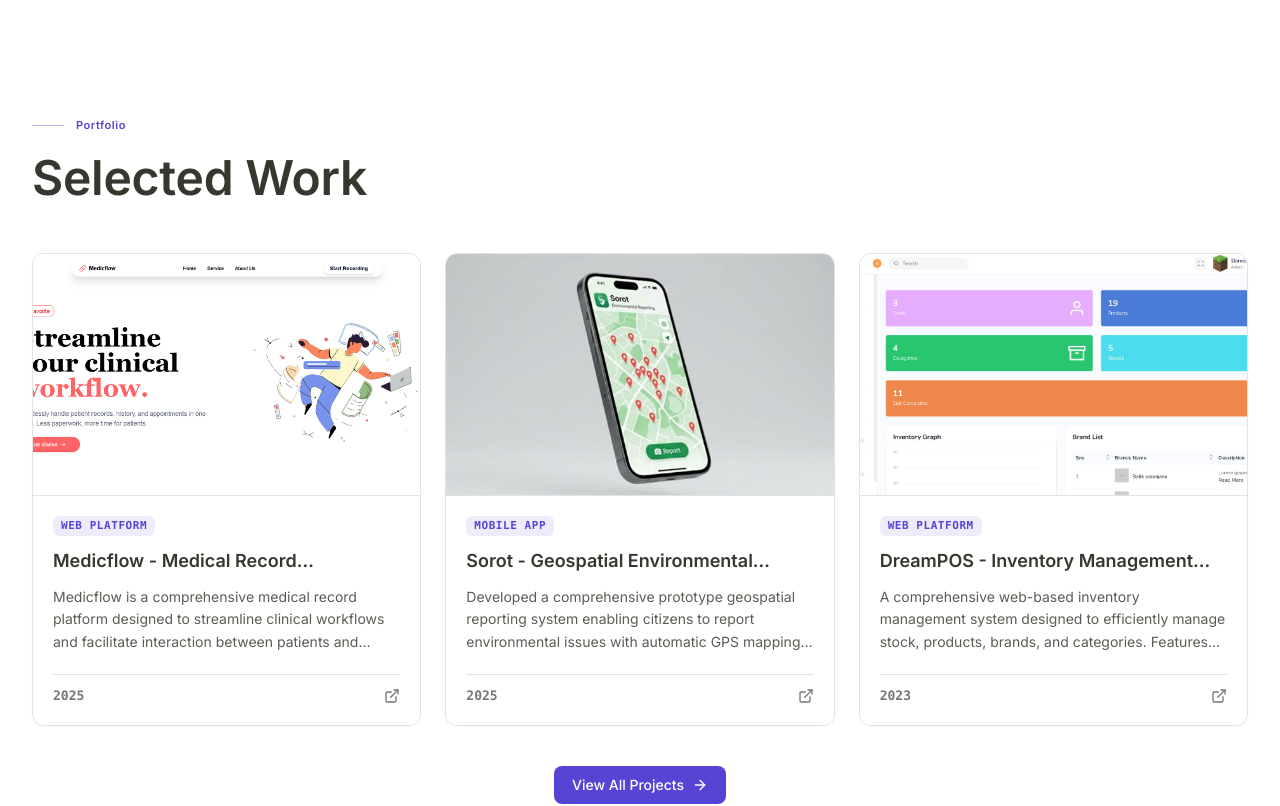
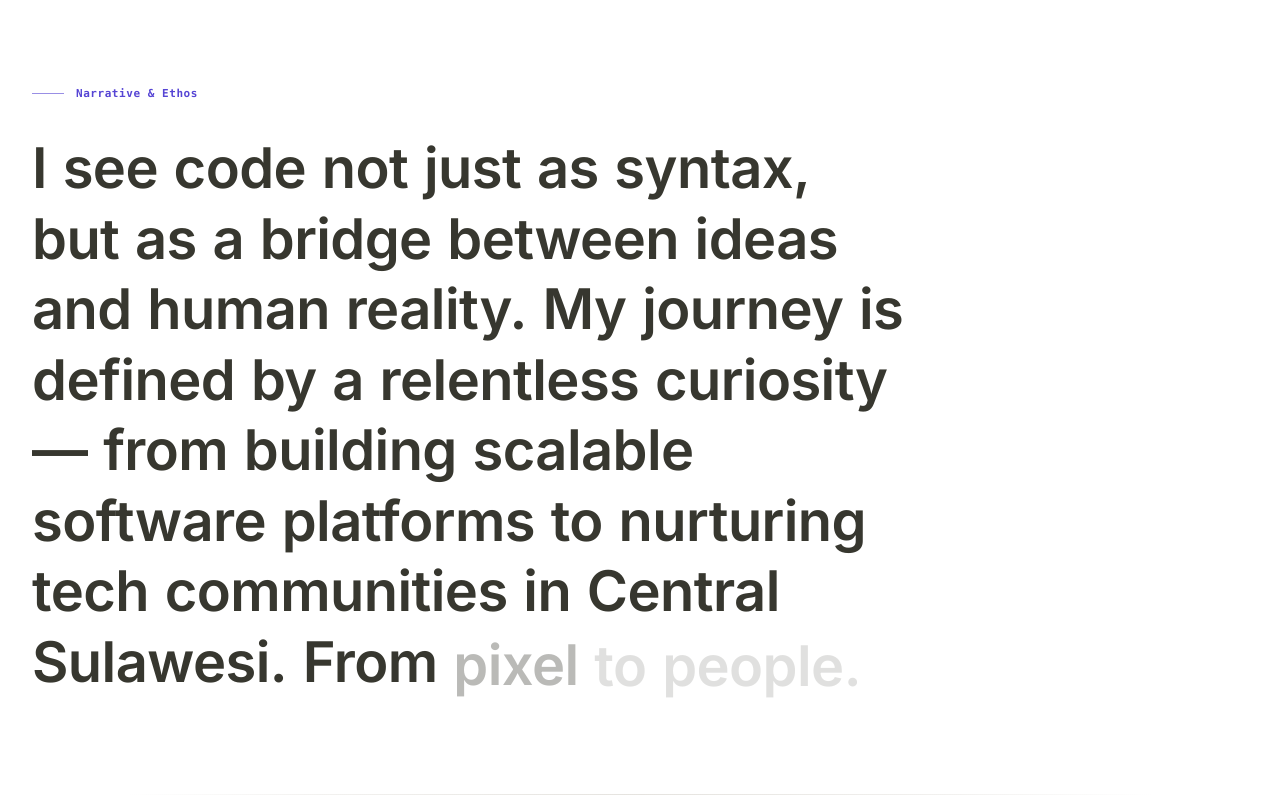
Before and after one commit to Dareean/portofolio, a Next.js app: page / in a window 1280 px wide. Shown: the part 1340-2146 px from the top of the page. Built offline with nearby package versions, Linux system fonts and the light colour scheme.

Commit message:
feat: add ScrollRevealStatement component and integrate it into the homepage layout

```diff
--- a/app/page.tsx
+++ b/app/page.tsx
@@ -1,4 +1,5 @@
 import Hero from "@/components/Hero";
+import ScrollRevealStatement from "@/components/ScrollRevealStatement";
 import WorkList from "@/components/WorkList";
 import AboutBento from "@/components/AboutBento";
 import WritingFeed from "@/components/WritingFeed";
@@ -10,6 +11,12 @@ export default function Home() {
     <main className="min-h-screen relative overflow-x-hidden">
       {/* Hero Section — dark kinetic statement & 3 core pillars */}
       <Hero />
+
+      {/* Scroll Text Reveal Narrative — buttery smooth scroll-linked word illumination */}
+      <ScrollRevealStatement />
+
+      {/* Section Divider */}
+      <div className="section-divider mx-auto max-w-5xl" />
 
       {/* Selected Work — direct proof of craftsmanship */}
       <div id="work" className="py-section-sm md:py-section">
--- /dev/null
+++ b/components/ScrollRevealStatement.tsx
@@ -0,0 +1,76 @@
+"use client";
+
+import { useRef } from "react";
+import { motion, useScroll, useTransform } from "framer-motion";
+import { useDeviceType } from "@/lib/hooks";
+
+interface WordProps {
+  children: string;
+  range: [number, number];
+  progress: any;
+}
+
+function Word({ children, range, progress }: WordProps) {
+  const opacity = useTransform(progress, range, [0.15, 1]);
+  const y = useTransform(progress, range, [4, 0]);
+
+  return (
+    <span className="relative inline-block mr-[0.28em] my-[0.08em]">
+      <motion.span
+        style={{ opacity, y }}
+        className="inline-block transition-colors"
+      >
+        {children}
+      </motion.span>
+    </span>
+  );
+}
+
+export default function ScrollRevealStatement() {
+  const containerRef = useRef<HTMLDivElement>(null);
+  const deviceInfo = useDeviceType();
+
+  const { scrollYProgress } = useScroll({
+    target: containerRef,
+    offset: ["start 0.85", "end 0.35"],
+  });
+
+  const statement =
+    "I see code not just as syntax, but as a bridge between ideas and human reality. My journey is defined by a relentless curiosity — from building scalable software platforms to nurturing tech communities in Central Sulawesi. From pixel to people.";
+
+  const words = statement.split(" ");
+
+  return (
+    <section
+      ref={containerRef}
+      className="relative py-section md:py-section-lg px-6 md:px-8 bg-canvas text-charcoal overflow-hidden"
+    >
+      <div className="max-w-container mx-auto">
+        <div className="max-w-4xl">
+          {/* Section tag */}
+          <div className="flex items-center gap-3 mb-6 md:mb-8">
+            <span className="w-8 h-px bg-primary/60" />
+            <span className="text-micro-uppercase text-primary font-semibold tracking-wider font-mono">
+              Narrative &amp; Ethos
+            </span>
+          </div>
+
+          {/* Scroll Text Reveal Headline */}
+          <h2 className="text-heading-2 sm:text-heading-1 md:text-display-lg font-semibold leading-[1.12] tracking-tight text-charcoal">
+            {words.map((word, i) => {
+              const start = i / words.length;
+              const end = start + 1 / words.length;
+              const isAccent = word.toLowerCase().includes("pixel") || word.toLowerCase().includes("people.") || word.toLowerCase().includes("curiosity");
+
+              return (
+                <Word key={i} range={[start, end]} progress={scrollYProgress}>
+                  {word}
+                </Word>
+              );
+            })}
+          </h2>
+        </div>
+      </div>
+    </section>
+  );
+}
```
